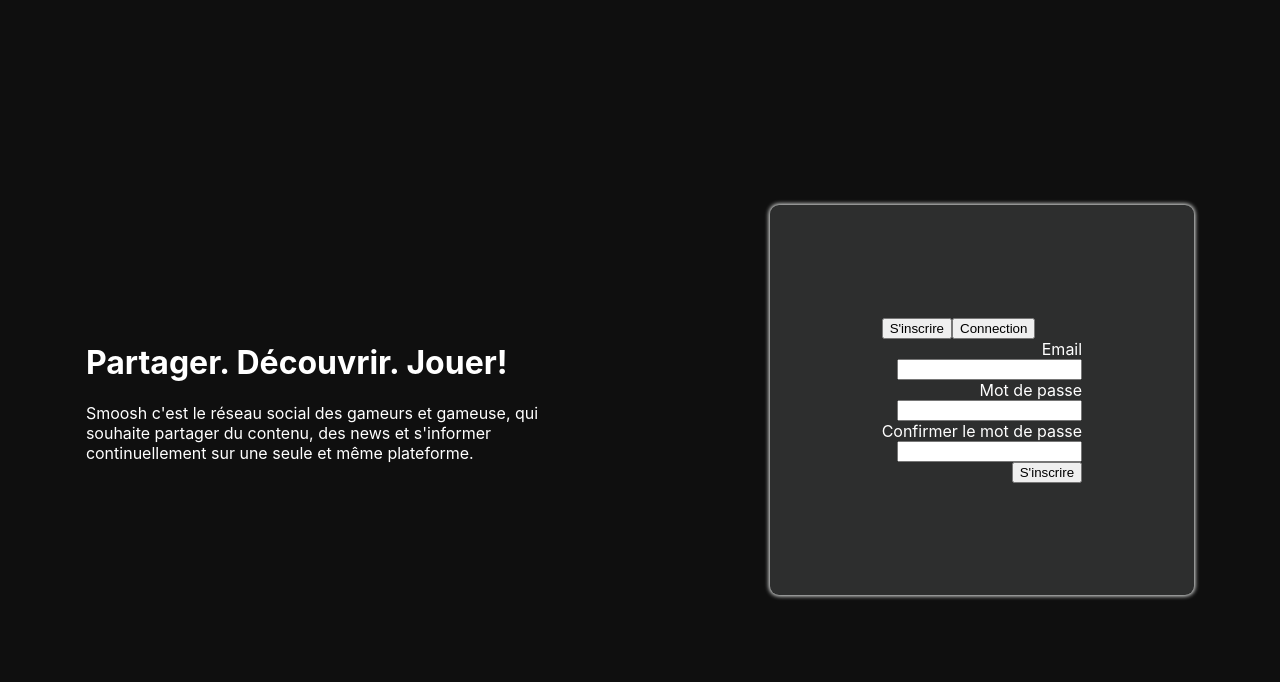
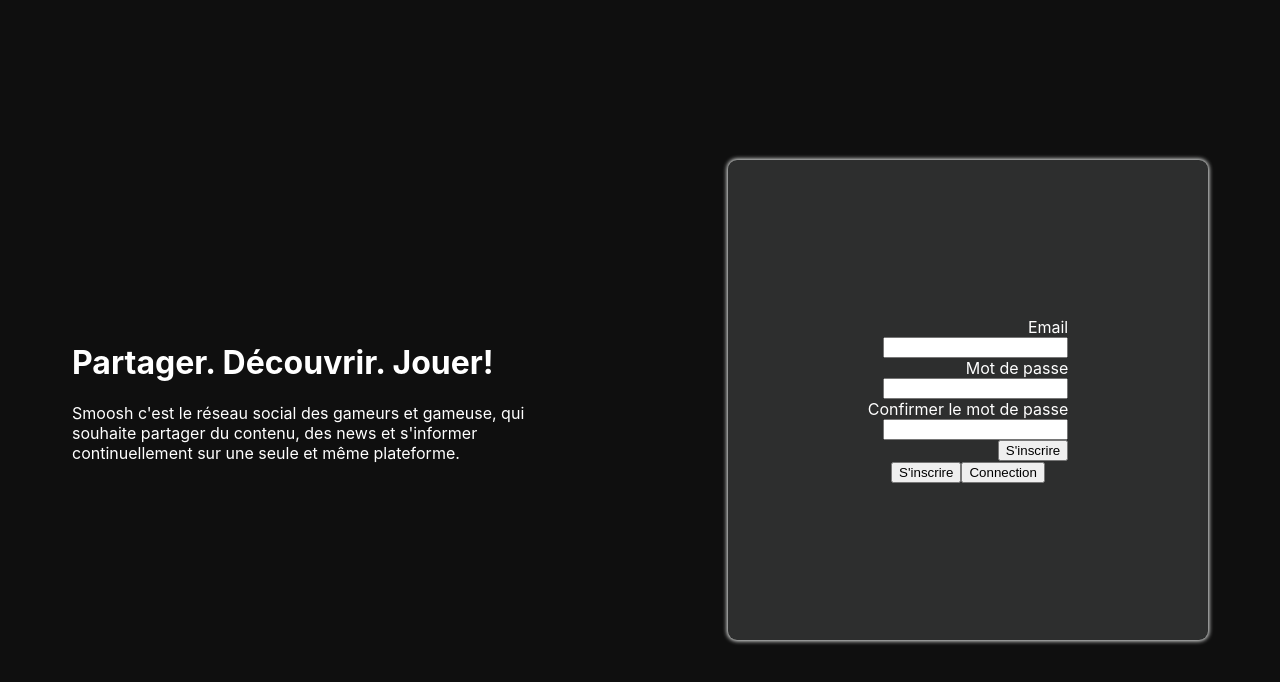
Before and after one commit to EdwinDij/Smoosh, a React (Create React App) app: page / in a window 1280 px wide. Shown: the top 682 px of the page. Built offline with nearby package versions, Linux system fonts and the light colour scheme.

Commit message:
box form

```diff
--- a/src/App.scss
+++ b/src/App.scss
@@ -11,9 +11,15 @@
 .description-site {
     width: 40%;
 }
+
 .connection {
-    padding: 7rem;
+    height: 30rem;
+    width: 30rem;
     border-radius: 9px;
     box-shadow: 0px 0px 4px 1px $ternary-color;
     background-color: $secondary-color;
+    display: flex;
+    flex-direction: column;
+    align-items: center;
+    justify-content: center;
 }
--- a/src/pages/Login.tsx
+++ b/src/pages/Login.tsx
@@ -28,11 +28,13 @@
         </p>
       </div>
       <div className="connection">
+        {register&&<LoginForm />}
+        {login&&<Register />}
+        <div className="button-zone">
         <button className='change-btn' id="register" onClick={handleModals}>S'inscrire</button>
         <button className='change-btn' id="login" onClick={handleModals}>Connection</button>
-        {register&&<LoginForm />}
-        {login&&<Register />}
         </div>
+      </div>
     </div>
   )
 }
```
